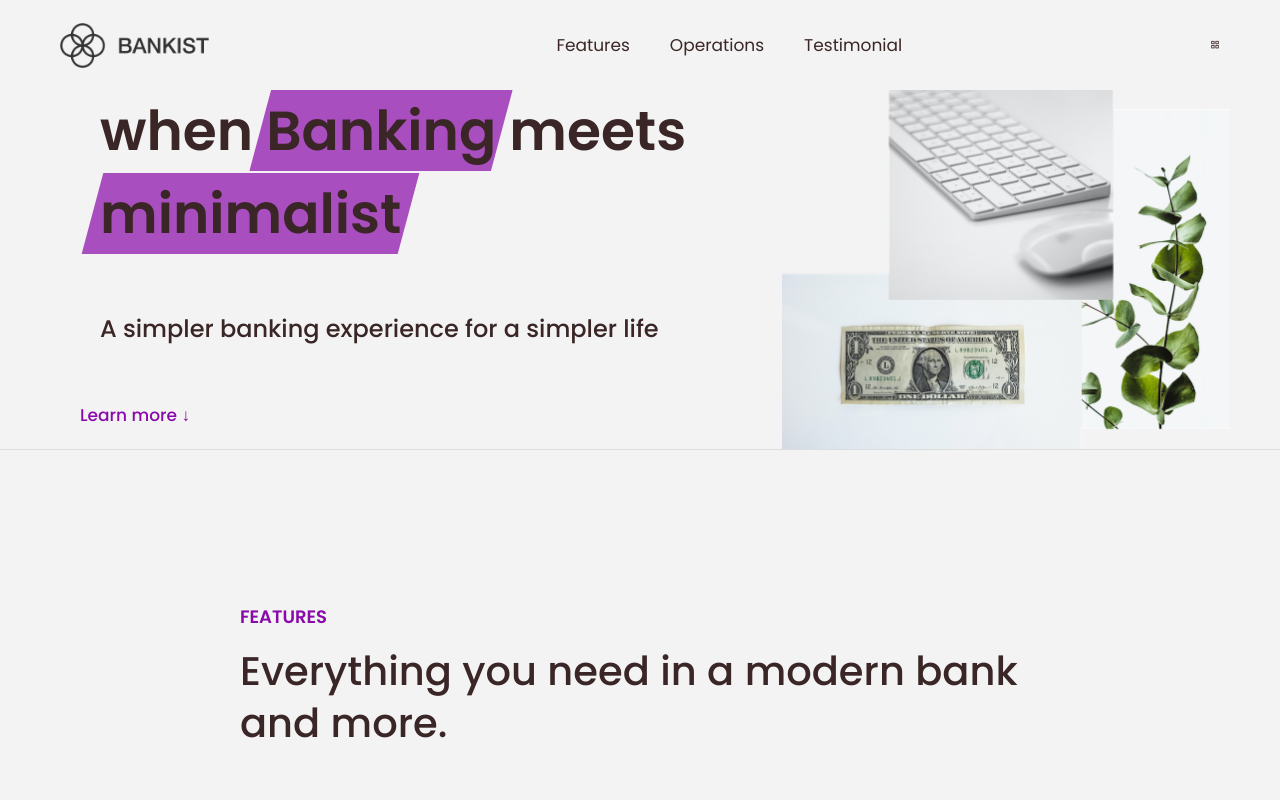
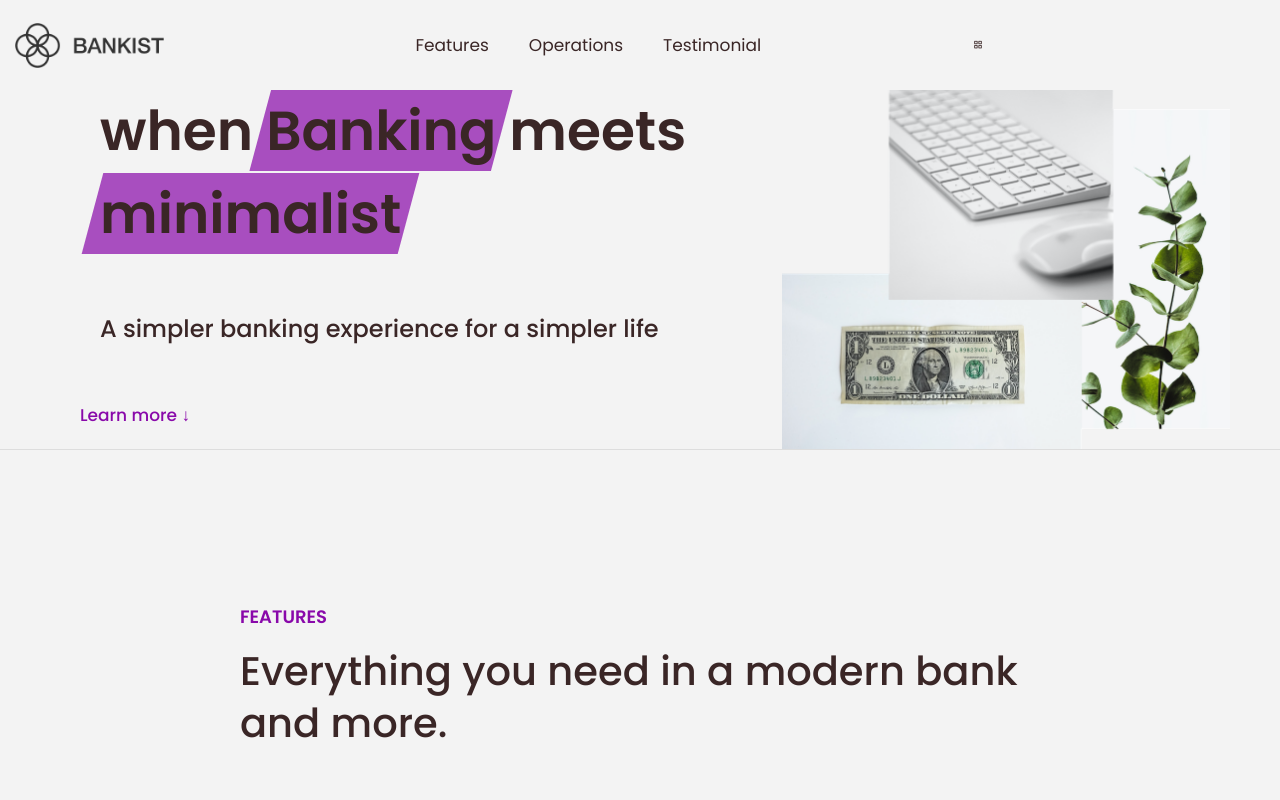
Before and after one commit to mubizzy/Banking-website, a plain HTML site: page index.html in a window 1280 px wide. Shown: the top 800 px of the page. Drawn offline with nearby package versions, Linux system fonts and the light colour scheme.

Commit message:
working on the new html section 5

```diff
--- a/index.html
+++ b/index.html
@@ -27,7 +27,7 @@
   </head>
   <body>
     <header class="header">
-      <nav class="nav">
+      <nav class="nav container">
         <img
           src="img/logo.png"
           alt="Bankist logo"
--- a/style.css
+++ b/style.css
@@ -36,7 +36,6 @@ body {
   z-index: 100;
   align-items: center;
   height: 9rem;
-  padding: 0 6rem;
 }
 .nav__links {
   display: flex;
@@ -99,6 +98,12 @@ h4 {
   font-size: 2.4rem;
   font-weight: 500;
   padding: 0 2rem;
+}
+
+.container {
+  margin-left: 1.5rem;
+  margin-right: 1.5rem;
+  max-width: 968px;
 }
 .header__img {
   width: 100%;
```
